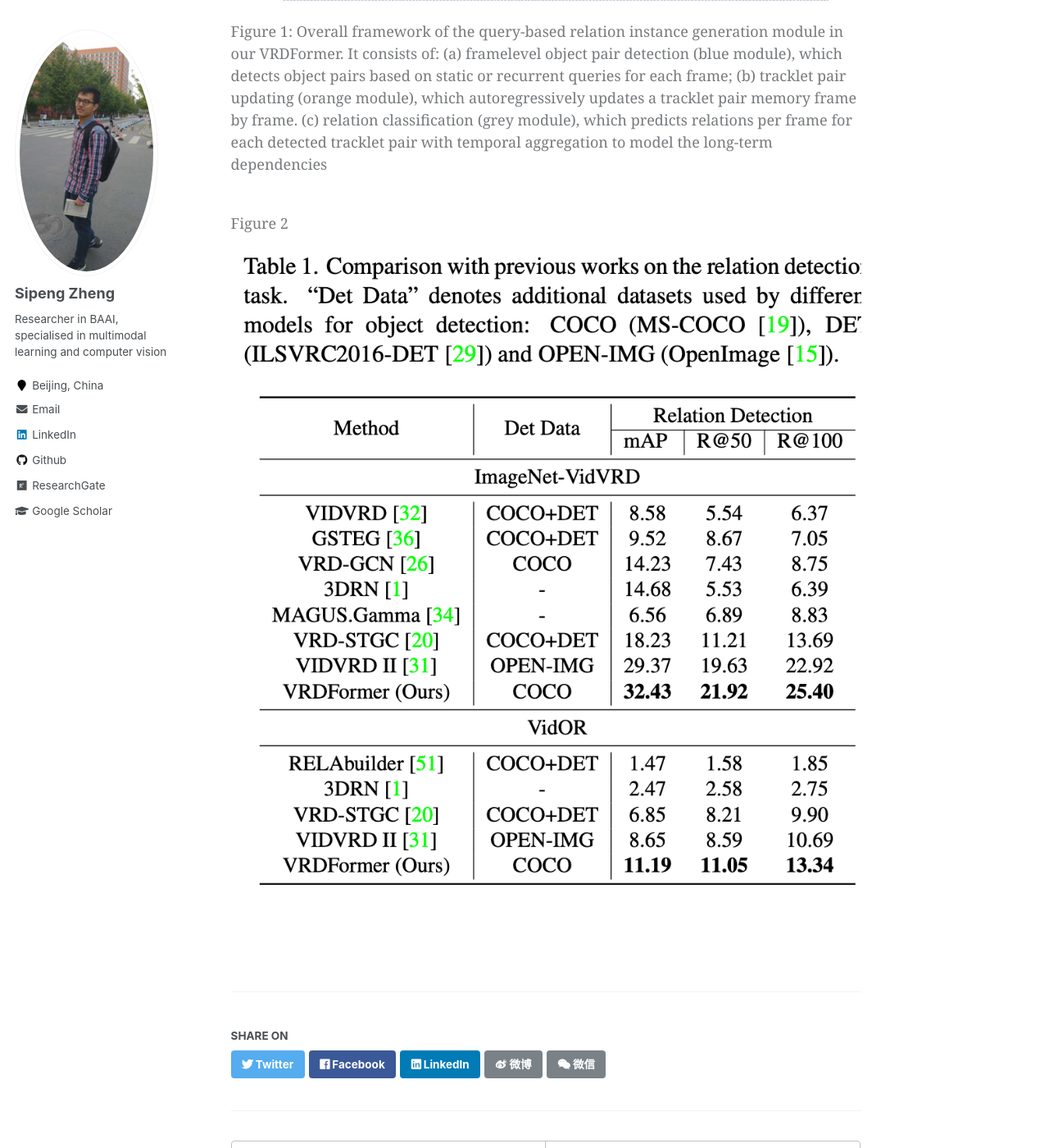
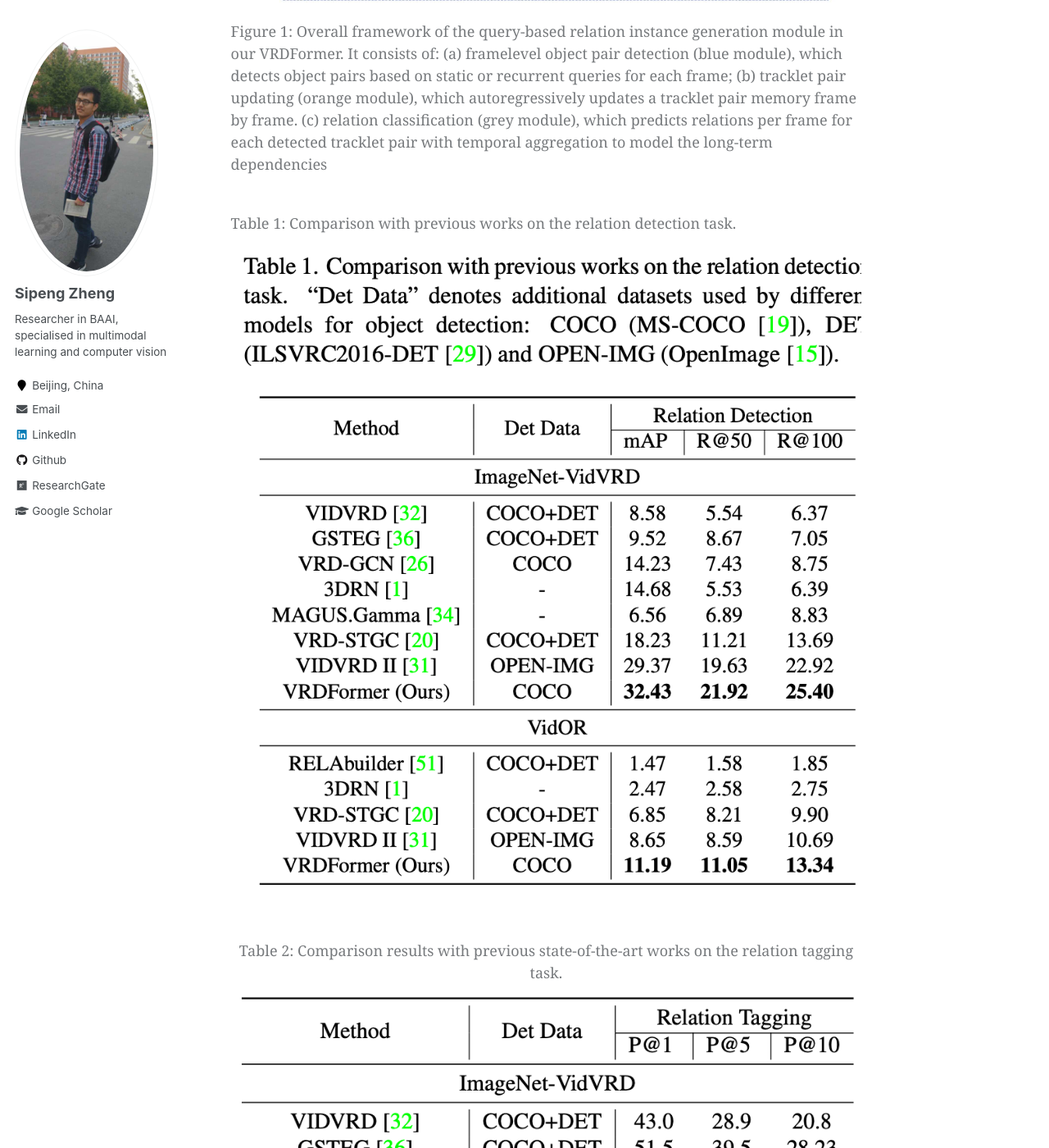
Before and after one commit to zhengsipeng/zhengsipeng.github.io, a Jekyll site: the page built from _publications/2022-6-VRDFORMER.md, in a window 1280 px wide and 1400 px high, scrolled down 1103 px. Shown: the whole window at 82% size. Built offline with Jekyll 4.4.1, drawn with Linux system fonts in a browser that asks for light colours.

Commit message:
update 24.1.4

```diff
--- a/_publications/2022-6-VRDFORMER.md
+++ b/_publications/2022-6-VRDFORMER.md
@@ -17,6 +17,12 @@ Visual relation understanding plays an essential role for holistic video underst
 
 
 <figure style="text-align: center;">
-<figcaption style="text-align: center; font-size: 18px">Figure 2</figcaption>
+<figcaption style="text-align: center; font-size: 18px">Table 1: Comparison with previous works on the relation detection task.</figcaption>
 <img src="../images/pubs_exps/cvpr22_vrdformer_1.png" width="200px" height="200px" alt="替代文本">
 </figure>
+
+
+<figure style="text-align: center;">
+<figcaption style="text-align: center; font-size: 18px">Table 2: Comparison results with previous state-of-the-art works on the relation tagging task.</figcaption>
+<img src="../images/pubs_exps/cvpr22_vrdformer_2.png" width="200px" height="200px" alt="替代文本">
+</figure>
```
Also changed, not shown: images/pubs_exps/cvpr22_vrdformer_2.png (added).
